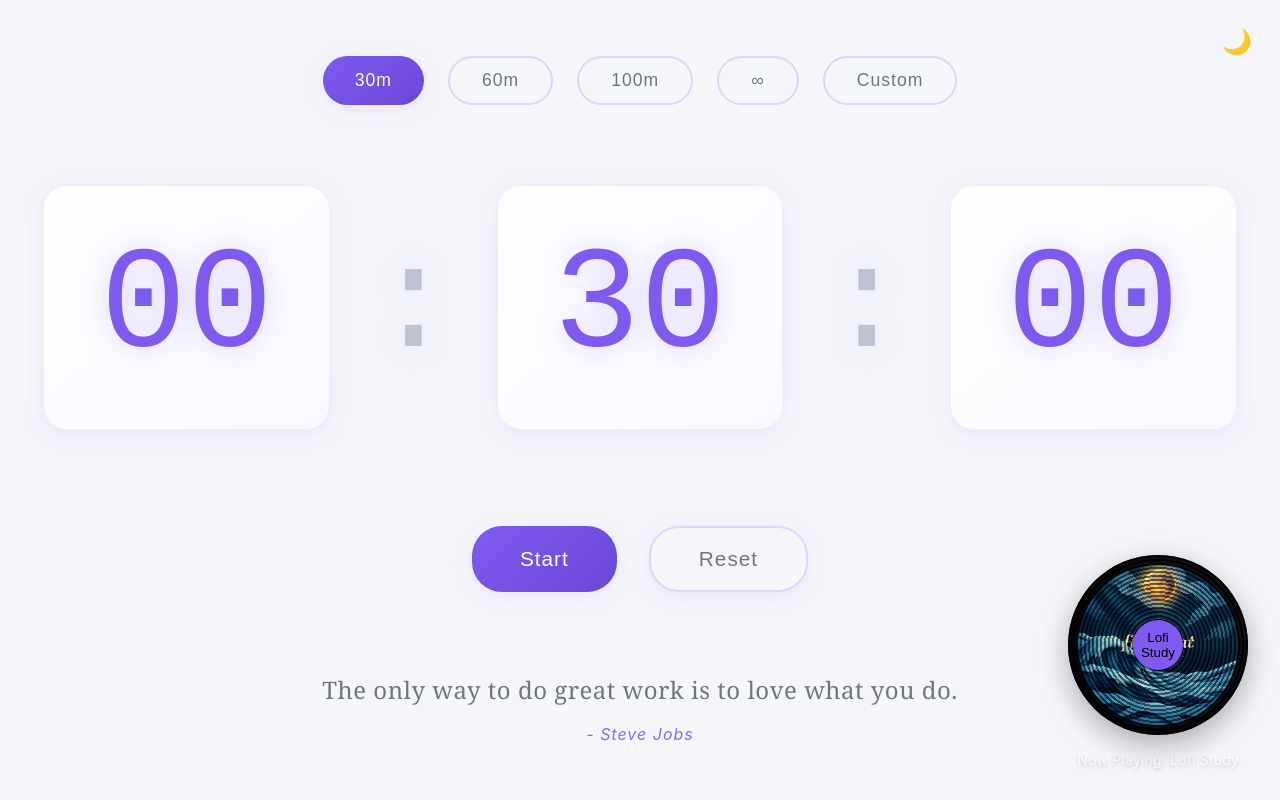
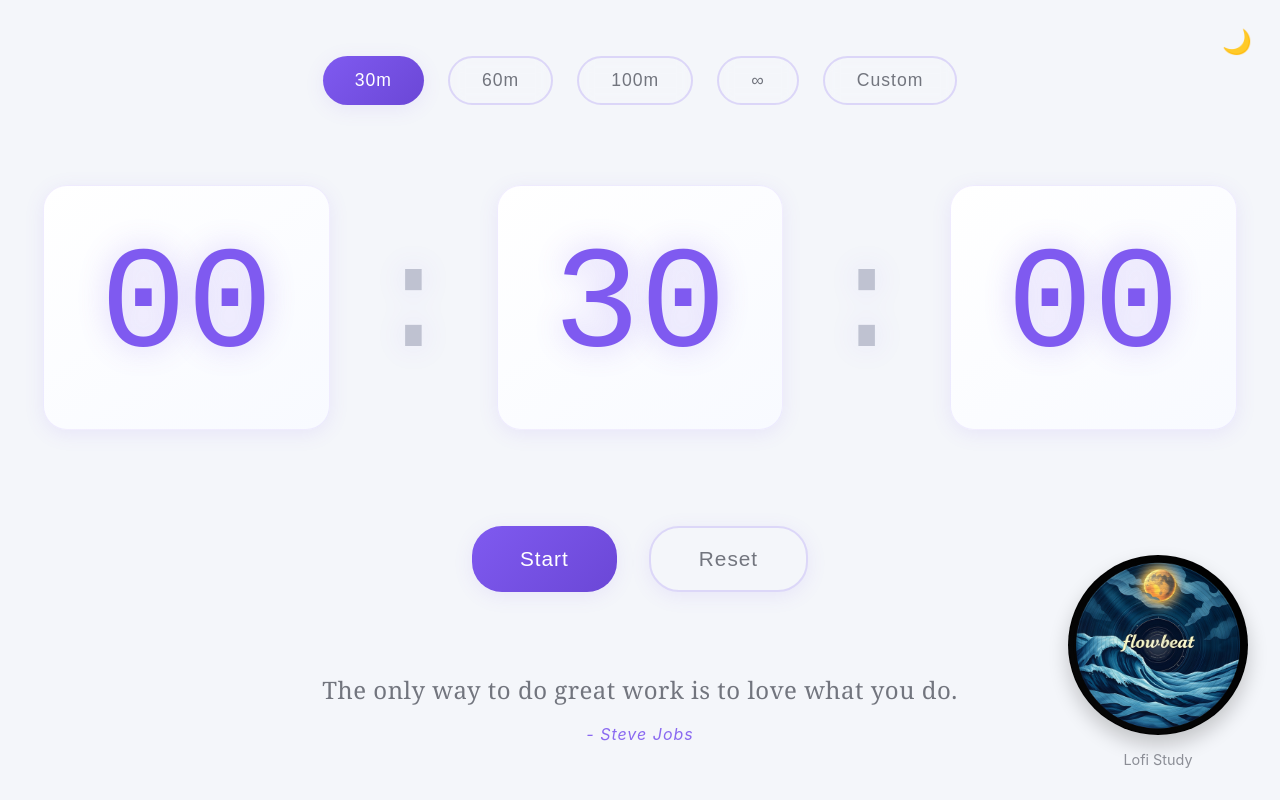
Before and after one commit to KeshariPiyush24/FlowBeat, a React (Vite) app: page / in a window 1280 px wide. Built offline with nearby package versions, Linux system fonts and the light colour scheme; no server answers.

Commit message:
improved vinly effect

```diff
--- a/src/components/Audio/AudioPlayer.css
+++ b/src/components/Audio/AudioPlayer.css
@@ -18,9 +18,7 @@
     cursor: pointer;
     border: none;
     padding: 0;
-    box-shadow:
-        0 10px 30px rgba(0, 0, 0, 0.3),
-        inset 0 0 0 10px rgba(0, 0, 0, 0.8);
+    box-shadow: 0 10px 20px rgba(0, 0, 0, 0.2);
 }
 
 .vinyl-record::before {
@@ -34,41 +32,41 @@
     border-radius: 50%;
     background:
         repeating-radial-gradient(circle at center,
-            rgba(0, 0, 0, 0.8) 0,
-            rgba(0, 0, 0, 0.8) 2px,
-            transparent 2px,
+            rgba(0, 0, 0, 0.1) 0,
+            rgba(0, 0, 0, 0.1) 1px,
+            transparent 1px,
             transparent 4px),
         linear-gradient(45deg,
-            rgba(0, 0, 0, 0.1),
-            rgba(255, 255, 255, 0.1));
-    opacity: 0.7;
+            rgba(255, 255, 255, 0.05),
+            rgba(0, 0, 0, 0.05));
+    opacity: 0.6;
+    pointer-events: none;
 }
 
-.vinyl-record.spinning {
-    animation: vinylSpin 2s linear infinite;
-}
-
-.vinyl-label {
+.vinyl-record::after {
+    content: '';
     position: absolute;
     top: 50%;
     left: 50%;
     transform: translate(-50%, -50%);
-    width: 50px;
-    height: 50px;
+    width: 30px;
+    height: 30px;
     border-radius: 50%;
-    background: var(--color-primary);
-    display: flex;
-    align-items: center;
-    justify-content: center;
-    z-index: 1;
-    box-shadow: 0 0 20px rgba(0, 0, 0, 0.3);
+    background: radial-gradient(circle at center,
+            rgba(255, 255, 255, 0.2),
+            rgba(0, 0, 0, 0.1));
+    pointer-events: none;
+}
+
+.vinyl-record.spinning {
+    animation: vinylSpin 4s linear infinite;
 }
 
 .track-info {
     font-size: 0.9rem;
-    color: rgba(255, 255, 255, 0.8);
+    color: var(--color-secondary);
     text-align: center;
-    text-shadow: 0 2px 4px rgba(0, 0, 0, 0.2);
+    opacity: 0.8;
 }
 
 @keyframes vinylSpin {
--- a/src/components/Audio/AudioPlayer.jsx
+++ b/src/components/Audio/AudioPlayer.jsx
@@ -36,18 +36,14 @@ function AudioPlayer({ isPlaying: timerPlaying }) {
             <button
                 className={`vinyl-record ${isPlaying ? 'spinning' : ''}`}
                 onClick={togglePlay}
-            >
-                <div className="vinyl-label">
-                    <span>{tracks[currentTrack].title}</span>
-                </div>
-            </button>
+            />
             <audio
                 ref={audioRef}
                 src={tracks[currentTrack].url}
                 onEnded={() => setCurrentTrack((prev) => (prev + 1) % tracks.length)}
             />
             <div className="track-info">
-                <span>Now Playing: {tracks[currentTrack].title}</span>
+                <span>{tracks[currentTrack].title}</span>
             </div>
         </div>
     )
```
